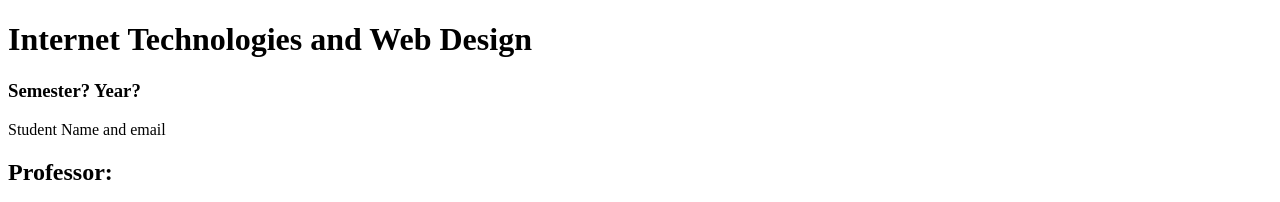
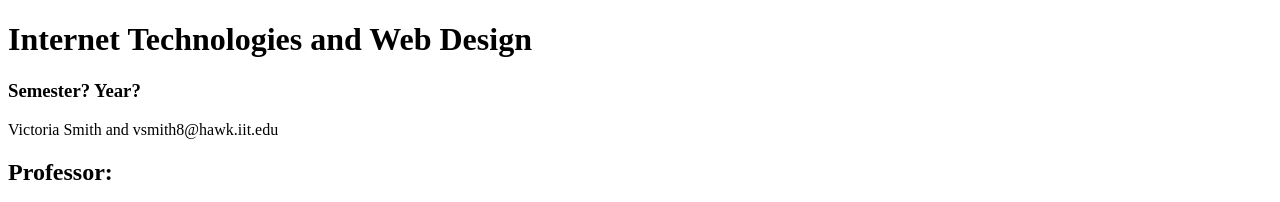
Before and after one commit to vsmith8/lab2, a plain HTML site: page index.html in a window 1280 px wide. Shown: the top 202 px of the page. Drawn offline with Linux system fonts and the light colour scheme.

Commit message:
Updated personal info

```diff
--- a/index.html
+++ b/index.html
@@ -7,7 +7,7 @@
 <body>
   <h1> Internet Technologies and Web Design</h1>
   <h3>Semester? Year?</h3>
-  <p>Student Name and email</p>
+  <p>Victoria Smith and vsmith8@hawk.iit.edu</p>
   <h2>Professor:</h2>
   <p>Daniel Krieglstein</p>
   <h2>Lecture Days, Time and Place:</h2>
```
